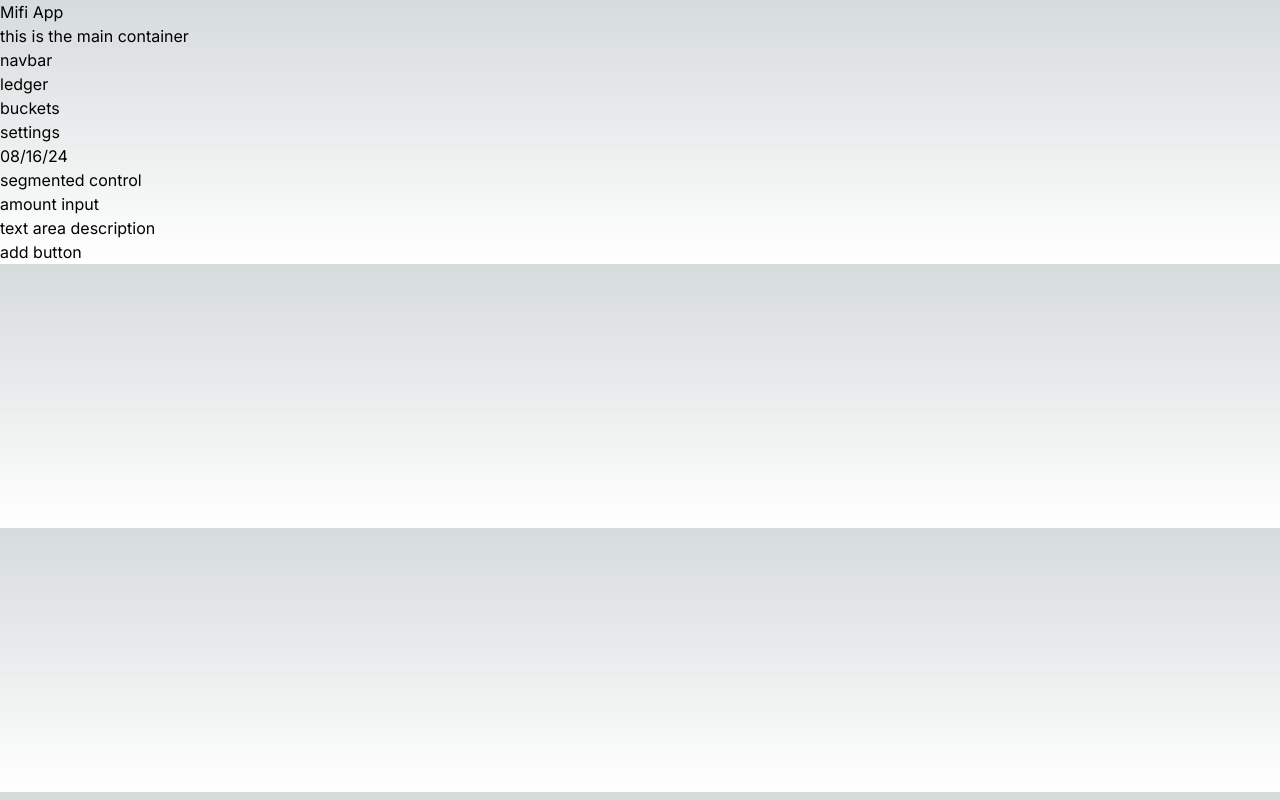
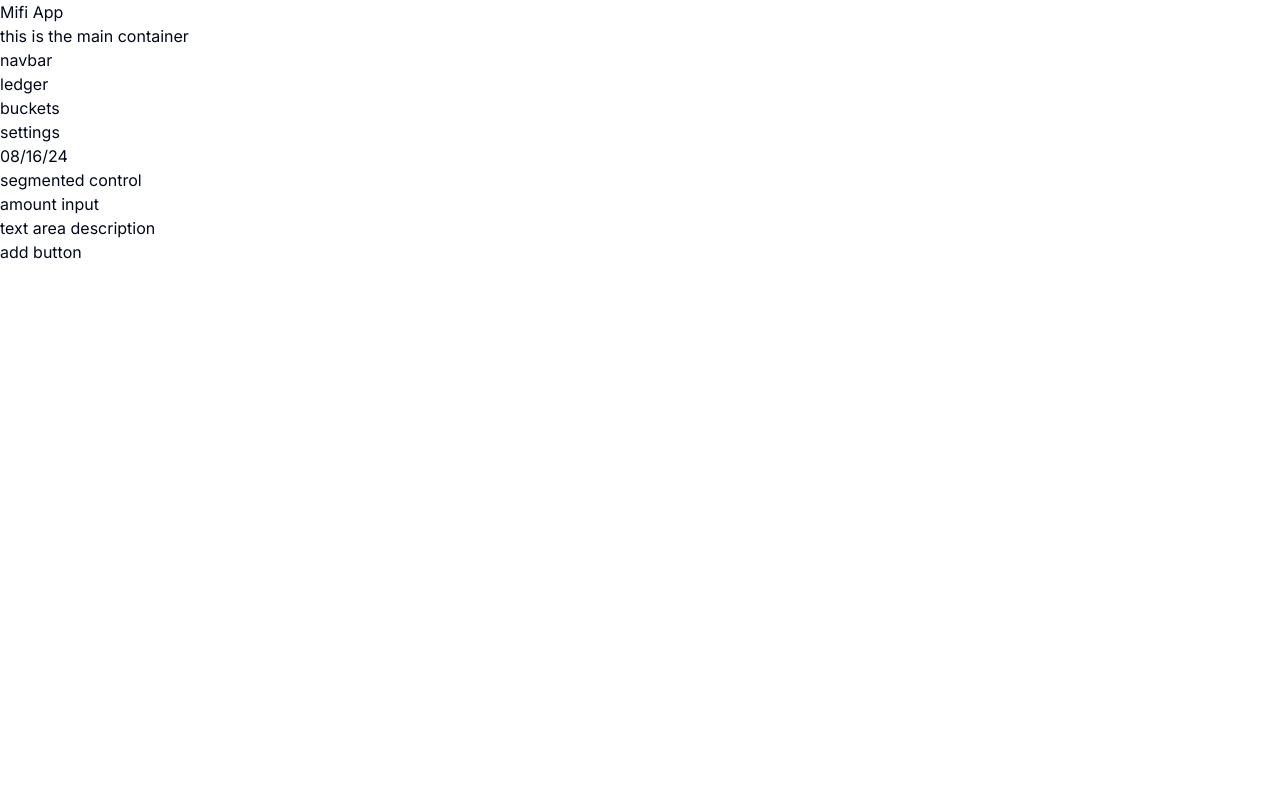
Before and after one commit to benremy/mifi, a Next.js app: page / in a window 1280 px wide. Built offline with nearby package versions, Linux system fonts and the light colour scheme.

Commit message:
install shadcn ui

```diff
--- a/app/globals.css
+++ b/app/globals.css
@@ -2,32 +2,68 @@
 @tailwind components;
 @tailwind utilities;
 
-:root {
-  --foreground-rgb: 0, 0, 0;
-  --background-start-rgb: 214, 219, 220;
-  --background-end-rgb: 255, 255, 255;
-}
+@layer base {
+  :root {
+    --background: 0 0% 100%;
+    --foreground: 222.2 84% 4.9%;
+    --card: 0 0% 100%;
+    --card-foreground: 222.2 84% 4.9%;
+    --popover: 0 0% 100%;
+    --popover-foreground: 222.2 84% 4.9%;
+    --primary: 222.2 47.4% 11.2%;
+    --primary-foreground: 210 40% 98%;
+    --secondary: 210 40% 96.1%;
+    --secondary-foreground: 222.2 47.4% 11.2%;
+    --muted: 210 40% 96.1%;
+    --muted-foreground: 215.4 16.3% 46.9%;
+    --accent: 210 40% 96.1%;
+    --accent-foreground: 222.2 47.4% 11.2%;
+    --destructive: 0 84.2% 60.2%;
+    --destructive-foreground: 210 40% 98%;
+    --border: 214.3 31.8% 91.4%;
+    --input: 214.3 31.8% 91.4%;
+    --ring: 222.2 84% 4.9%;
+    --radius: 0.5rem;
+    --chart-1: 12 76% 61%;
+    --chart-2: 173 58% 39%;
+    --chart-3: 197 37% 24%;
+    --chart-4: 43 74% 66%;
+    --chart-5: 27 87% 67%;
+  }
 
-@media (prefers-color-scheme: dark) {
-  :root {
-    --foreground-rgb: 255, 255, 255;
-    --background-start-rgb: 0, 0, 0;
-    --background-end-rgb: 0, 0, 0;
+  .dark {
+    --background: 222.2 84% 4.9%;
+    --foreground: 210 40% 98%;
+    --card: 222.2 84% 4.9%;
+    --card-foreground: 210 40% 98%;
+    --popover: 222.2 84% 4.9%;
+    --popover-foreground: 210 40% 98%;
+    --primary: 210 40% 98%;
+    --primary-foreground: 222.2 47.4% 11.2%;
+    --secondary: 217.2 32.6% 17.5%;
+    --secondary-foreground: 210 40% 98%;
+    --muted: 217.2 32.6% 17.5%;
+    --muted-foreground: 215 20.2% 65.1%;
+    --accent: 217.2 32.6% 17.5%;
+    --accent-foreground: 210 40% 98%;
+    --destructive: 0 62.8% 30.6%;
+    --destructive-foreground: 210 40% 98%;
+    --border: 217.2 32.6% 17.5%;
+    --input: 217.2 32.6% 17.5%;
+    --ring: 212.7 26.8% 83.9%;
+    --chart-1: 220 70% 50%;
+    --chart-2: 160 60% 45%;
+    --chart-3: 30 80% 55%;
+    --chart-4: 280 65% 60%;
+    --chart-5: 340 75% 55%;
   }
 }
 
-body {
-  color: rgb(var(--foreground-rgb));
-  background: linear-gradient(
-      to bottom,
-      transparent,
-      rgb(var(--background-end-rgb))
-    )
-    rgb(var(--background-start-rgb));
-}
-
-@layer utilities {
-  .text-balance {
-    text-wrap: balance;
+@layer base {
+  * {
+    @apply border-border;
+  }
+  body {
+    @apply bg-background text-foreground;
   }
 }
--- /dev/null
+++ b/lib/utils.ts
@@ -0,0 +1,6 @@
+import { type ClassValue, clsx } from "clsx"
+import { twMerge } from "tailwind-merge"
+
+export function cn(...inputs: ClassValue[]) {
+  return twMerge(clsx(inputs))
+}
--- a/tailwind.config.ts
+++ b/tailwind.config.ts
@@ -1,20 +1,80 @@
-import type { Config } from "tailwindcss";
+import type { Config } from "tailwindcss"
 
-const config: Config = {
+const config = {
+  darkMode: ["class"],
   content: [
-    "./pages/**/*.{js,ts,jsx,tsx,mdx}",
-    "./components/**/*.{js,ts,jsx,tsx,mdx}",
-    "./app/**/*.{js,ts,jsx,tsx,mdx}",
-  ],
+    './pages/**/*.{ts,tsx}',
+    './components/**/*.{ts,tsx}',
+    './app/**/*.{ts,tsx}',
+    './src/**/*.{ts,tsx}',
+	],
+  prefix: "",
   theme: {
+    container: {
+      center: true,
+      padding: "2rem",
+      screens: {
+        "2xl": "1400px",
+      },
+    },
     extend: {
-      backgroundImage: {
-        "gradient-radial": "radial-gradient(var(--tw-gradient-stops))",
-        "gradient-conic":
-          "conic-gradient(from 180deg at 50% 50%, var(--tw-gradient-stops))",
+      colors: {
+        border: "hsl(var(--border))",
+        input: "hsl(var(--input))",
+        ring: "hsl(var(--ring))",
+        background: "hsl(var(--background))",
+        foreground: "hsl(var(--foreground))",
+        primary: {
+          DEFAULT: "hsl(var(--primary))",
+          foreground: "hsl(var(--primary-foreground))",
+        },
+        secondary: {
+          DEFAULT: "hsl(var(--secondary))",
+          foreground: "hsl(var(--secondary-foreground))",
+        },
+        destructive: {
+          DEFAULT: "hsl(var(--destructive))",
+          foreground: "hsl(var(--destructive-foreground))",
+        },
+        muted: {
+          DEFAULT: "hsl(var(--muted))",
+          foreground: "hsl(var(--muted-foreground))",
+        },
+        accent: {
+          DEFAULT: "hsl(var(--accent))",
+          foreground: "hsl(var(--accent-foreground))",
+        },
+        popover: {
+          DEFAULT: "hsl(var(--popover))",
+          foreground: "hsl(var(--popover-foreground))",
+        },
+        card: {
+          DEFAULT: "hsl(var(--card))",
+          foreground: "hsl(var(--card-foreground))",
+        },
+      },
+      borderRadius: {
+        lg: "var(--radius)",
+        md: "calc(var(--radius) - 2px)",
+        sm: "calc(var(--radius) - 4px)",
+      },
+      keyframes: {
+        "accordion-down": {
+          from: { height: "0" },
+          to: { height: "var(--radix-accordion-content-height)" },
+        },
+        "accordion-up": {
+          from: { height: "var(--radix-accordion-content-height)" },
+          to: { height: "0" },
+        },
+      },
+      animation: {
+        "accordion-down": "accordion-down 0.2s ease-out",
+        "accordion-up": "accordion-up 0.2s ease-out",
       },
     },
   },
-  plugins: [],
-};
-export default config;
+  plugins: [require("tailwindcss-animate")],
+} satisfies Config
+
+export default config
```
Also changed, not shown: package.json (+9 -4 lines), components.json (added), 1 other file (tests, documents, lock files or other folders).
